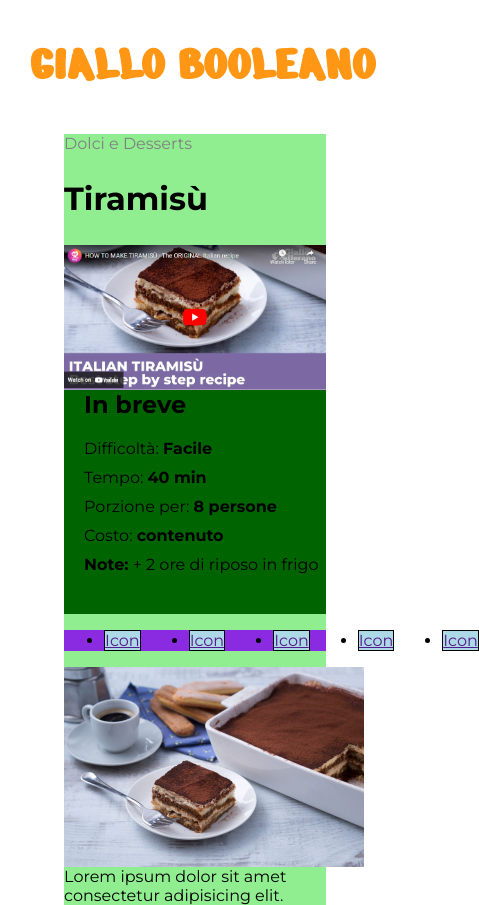
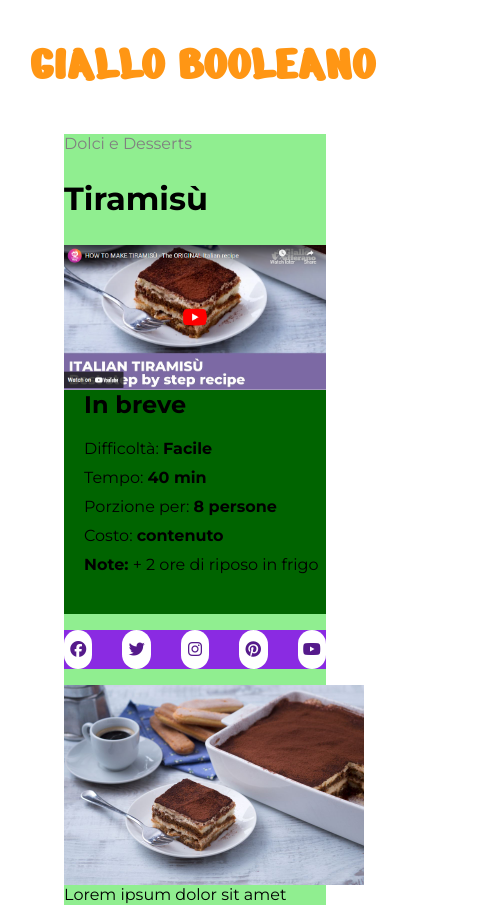
Before and after one commit to StefanoSalaa98/htmlcss-responsive-layout, a plain HTML site: page index.html in a window 390 px wide. Shown: the top 905 px of the page, 479 px wide, since content can reach past the window. Drawn offline with Linux system fonts and the light colour scheme.

Commit message:
Finalizza sezione social

```diff
--- a/css/style.css
+++ b/css/style.css
@@ -10,6 +10,12 @@ header{
     padding-left:15px;
     height:100px;
     color: #FF9614;
+}
+
+ul{
+    list-style-type: none;
+    margin-left:0;
+    padding-left:0;
 }
 
 /*Regole Main*/
@@ -75,15 +81,18 @@ h2{
 
 .social{
     display:flex;
-    gap:5px;
+    gap:15px;
 }
 
 .social li{
     width:20%;
+    text-align:center;
+}
 
-    /*DEBUG*/
-    background-color: lightblue;
-    border: 1px solid black;
+.bottone{
+    background-color:white;
+    padding: 10px 20px;
+    border-radius: 20px;
 }
 
 .banner{
@@ -160,7 +169,7 @@ footer{
 
    /*Sezione Social*/
 
-    .social li span{
+    .social li strong{
         display:none;
     }
 
@@ -189,8 +198,14 @@ footer{
     /*sezione social*/
 
     .social{
-        gap:3rem;
+        justify-content:space-between;
+        gap:30px;
         background-color: blueviolet;
+    }
+
+    .bottone{
+        padding: 10px 0px;
+        border-radius: 20px;
     }
 
     .extra, .banner{
--- a/index.html
+++ b/index.html
@@ -41,11 +41,16 @@
         <!-- Sezione social -->
         <section>
             <ul class="social">
-                <li><a href="">Icon</a><span>Testo</span></li>
-                <li><a href="">Icon</a><span>Testo</span></li>
-                <li><a href="">Icon</a><span>Testo</span></li>
-                <li><a href="">Icon</a><span>Testo</span></li>
-                <li><a href="">Icon</a><span>Testo</span></li>
+                <li class="bottone" ><a href=""><i class="fa-brands fa-facebook"></i></a>
+                    <strong>FACEBOOK</strong></li>
+                <li class="bottone"><a  href=""><i class="fa-brands fa-twitter"></i></a>
+                    <strong>TWITTER</strong></li>
+                <li class="bottone"><a href=""><i class="fa-brands fa-instagram"></i></a>
+                    <strong>INSTAGRAM</strong></li>
+                <li class="bottone"><a href=""><i class="fa-brands fa-pinterest"></i></a>
+                    <strong>PINTEREST</strong></li>
+                <li class="bottone"><a href=""><i class="fa-brands fa-youtube"></i></a>
+                    <strong>YOUTUBE</strong></li>
             </ul>
         </section>
 
```
